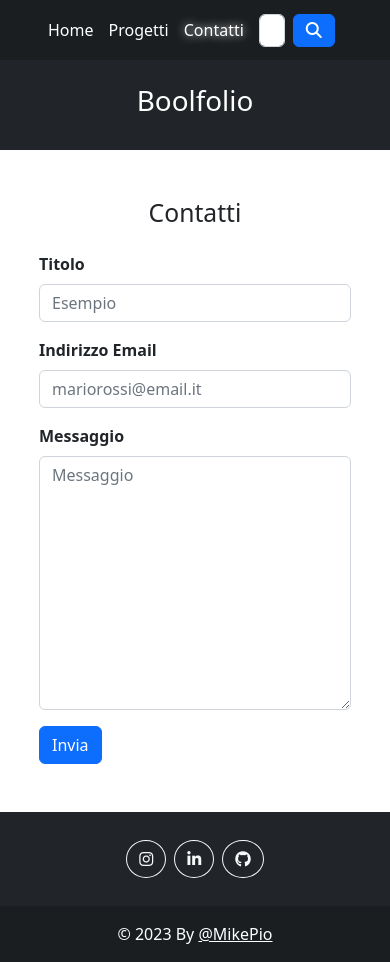
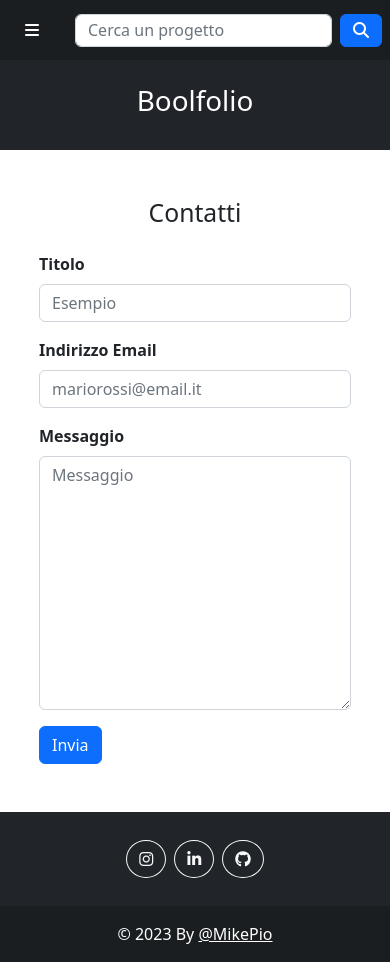
Before and after one commit to MikePio/vite-boolfolio, a Vue app: page /contatti in a window 390 px wide. Built offline with nearby package versions, Linux system fonts and the light colour scheme.

Commit message:
Added sidebar with transitions Added other UI improvements

```diff
--- a/src/App.vue
+++ b/src/App.vue
@@ -2,18 +2,23 @@
 
 import Header from './components/partials/Header.vue'
 import Footer from './components/partials/Footer.vue'
+import Sidebar from './components/partials/Sidebar.vue'
+
+import { store } from './data/store/store'
 
 export default {
   name: 'App',
 
   data(){
     return{
+      store
     }
   },
 
   components:{
     Header,
-    Footer
+    Footer,
+    Sidebar
   },
 
 }
@@ -21,14 +26,17 @@ export default {
 </script>
 
 <template>
-  <div>
+  <div :class="store.showSidebar ? 'overflow-y-hidden' : ''">
+    <transition name="sidebar-transition" mode="out-in">
+      <Sidebar/>
+    </transition>
     <Header/>
     <main style="min-height: calc(100vh - 60px - 90px - 150px); max-width: 90%;" class="p-md-5 py-5 mx-auto">
       <!-- //* router con le transizioni di quando si passa da una pagina all'altra -->
       <router-view v-slot="{ Component, route }">
         <transition name="fade" mode="out-in">
           <div :key="route.name">
-            <component :is="Component" />
+            <component :is="Component"/>
           </div>
         </transition>
       </router-view>
@@ -42,7 +50,14 @@ export default {
 body{
   // todo da eliminare provvisorio
   // background-color: #4338CA;
-  overflow-x: hidden;
+  // overflow-x: hidden;
+}
+
+.overflow-y-hidden{
+  overflow-y: hidden;
+  // height: 100vh;
+  // oppure
+  max-height: 100vh;
 }
 
 //* transizioni quando si passa da una pagina all'altra
@@ -56,4 +71,15 @@ body{
 .fade-leave-to {
   opacity: 0;
 }
+
+//* transition per la sidebar
+.sidebar-transition-enter-active,
+.sidebar-transition-leave-active {
+  transition: transform 0.4s ease-in-out;
+}
+
+.sidebar-transition-enter-from,
+.sidebar-transition-leave-to {
+  transform: translateX(-100%);
+}
 </style>
--- a/src/components/partials/Header.vue
+++ b/src/components/partials/Header.vue
@@ -1,5 +1,6 @@
 <script>
 import SearchBar from "./SearchBar.vue"
+import { store } from "../../data/store/store"
 
 export default {
   name: 'Header',
@@ -10,7 +11,16 @@ export default {
 
   data(){
     return{
+      store,
+      // showSidebar: false,
 
+    }
+  },
+
+  methods: {
+    toggleSidebar() {
+      store.showSidebar = !store.showSidebar;
+      // console.log(store.showSidebar);
     }
   }
 
@@ -20,22 +30,20 @@ export default {
 <template>
 <header class="bg-dark" style="max-height: 165px;">
 
-  <nav class="px-5 d-flex justify-content-between" style="background-color: rgba(0, 0, 0, 0.2); height: 60px; max-height: 60px;">
-    <ul>
+  <nav class="px-2 px-sm-5 d-flex justify-content-between" style="background-color: rgba(0, 0, 0, 0.2); height: 60px; max-height: 60px;">
+    <!-- //* compare da 576px in giù  -->
+    <div class="side-toggle-btn my-auto me-auto">
+      <button class="btn-dark-c" @click.prevent="toggleSidebar()"><i class="fa fa-bars"></i></button>
+    </div>
+
+  <!-- //* compare sopra i 576px  -->
+    <ul class="nav-list">
       <li>
         <router-link :to="{name: 'home'}">Home</router-link>
       </li>
       <li>
         <router-link :to="{name: 'projects'}">Progetti</router-link>
       </li>
-      <!--
-      <li>
-        <router-link :to="{name: 'types'}">Tipi</router-link>
-      </li>
-      <li>
-        <router-link :to="{name: 'technologies'}">Tecnologie</router-link>
-      </li>
-      -->
       <li>
         <router-link :to="{name: 'contacts'}">Contatti</router-link>
       </li>
@@ -58,6 +66,9 @@ export default {
 @use '../../scss/main.scss' as *;
   header{
     nav{
+      .side-toggle-btn{
+        display: none;
+      }
       ul{
         list-style: none;
         height: 100%;
@@ -84,4 +95,35 @@ export default {
     }
   }
 
+.btn-dark-c{
+  // background-color: #212529 !important;
+  background-color: #1A1E21 !important;
+  display: inline-block;
+  padding: 0.5rem 1rem;
+  font-size: 1rem;
+  line-height: 1.5;
+  border-radius: 0.25rem;
+  text-align: center;
+  vertical-align: middle;
+  cursor: pointer;
+  color: #fff;
+  border: 1px solid transparent;
+  text-decoration: none;
+  transition: background-color 0.15s ease-in-out, border-color 0.15s ease-in-out;
+}
+
+// da 0px fino a 576px
+@media screen and (max-width: 576px) {
+    header{
+      nav{
+        .side-toggle-btn{
+          display: block;
+          }
+        ul{
+          display: none;
+        }
+      }
+    }
+
+}
 </style>
--- a/src/components/partials/SearchBar.vue
+++ b/src/components/partials/SearchBar.vue
@@ -53,7 +53,7 @@ export default {
         type="text"
         @keyup.enter="getApiSearch"
       >
-      <button type="submit" @click="getApiSearch" class="btn btn-primary me-3 d-flex justify-content-center align-items-center"><i class="fa-solid fa-magnifying-glass"></i></button>
+      <button type="submit" @click="getApiSearch" class="btn btn-primary d-flex justify-content-center align-items-center"><i class="fa-solid fa-magnifying-glass"></i></button>
     </form>
 
   </div>
--- /dev/null
+++ b/src/components/partials/Sidebar.vue
@@ -0,0 +1,104 @@
+<script>
+import { store } from "../../data/store/store"
+
+export default {
+  name: 'Sidebar',
+
+  components:{
+
+  },
+
+  data(){
+    return{
+      store,
+      // showSidebar: false,
+
+    }
+  },
+
+  methods: {
+    toggleSidebar() {
+      store.showSidebar = !store.showSidebar;
+      // console.log(store.showSidebar);
+    }
+  }
+
+}
+</script>
+
+<template>
+<!-- //! v-show non funziona se c'è lo style inline es: style="width: 280px; height: 100vh;" -->
+<div v-show="store.showSidebar">
+<!-- oppure -->
+<!-- <div :class="{ 'd-block': store.showSidebar, 'd-none': !store.showSidebar }"> -->
+  <div class="d-flex sidebar-custom">
+    <div class="d-flex flex-column flex-shrink-0 p-3 text-dark bg-white shadow-top rounded-end" style="width: 280px; height: 100vh;">
+      <router-link :to="{name: 'home'}" class="d-flex align-items-center justify-content-between mb-md-0 me-md-auto link-dark text-decoration-none">
+        <h2 class="my-2">Boolfolio</h2>
+        <button class="btn-dark-c" @click.prevent="toggleSidebar()"><i class="fa fa-times"></i></button>
+      </router-link>
+      <hr>
+      <ul class="nav nav-pills flex-column mb-auto">
+        <li class="nav-item">
+          <router-link :to="{name: 'home'}" @click.prevent="toggleSidebar()" class="nav-link text-dark " aria-current="page">
+            <svg class="bi me-2" width="16" height="16"></svg>
+            <i class="fa-solid fa-house"></i> Home
+          </router-link>
+        </li>
+        <li class="nav-item">
+          <router-link :to="{name: 'projects'}" @click.prevent="toggleSidebar()" class="nav-link text-dark " aria-current="page">
+            <svg class="bi me-2" width="16" height="16"></svg>
+            <i class="fa-solid fa-list-ul"></i> Progetti
+          </router-link>
+        </li>
+        <li class="nav-item">
+          <router-link :to="{name: 'contacts'}" @click.prevent="toggleSidebar()" class="nav-link text-dark " aria-current="page">
+            <svg class="bi me-2" width="16" height="16"></svg>
+            <i class="fa-solid fa-address-card"></i> Contatti
+          </router-link>
+        </li>
+      </ul>
+    </div>
+    <div class="bg-black opacity-50" style="width: calc(100vw - 280px);" @click.prevent="toggleSidebar()"></div>
+  </div>
+</div>
+</template>
+
+<style lang="scss" scoped>
+@use '../../scss/main.scss' as *;
+
+.sidebar-custom{
+  position: absolute;
+  top: 0px;
+  left: 0px;
+  // bottom: 0px;
+  // right: 0px;
+  z-index: 10;
+  // height: max-content;
+}
+
+.btn-dark-c{
+  // background-color: #212529 !important;
+  background-color: #1A1E21 !important;
+  display: inline-block;
+  padding: 0.5rem 1rem;
+  font-size: 1rem;
+  line-height: 1.5;
+  border-radius: 0.25rem;
+  text-align: center;
+  vertical-align: middle;
+  cursor: pointer;
+  color: #fff;
+  border: 1px solid transparent;
+  text-decoration: none;
+  transition: background-color 0.15s ease-in-out, border-color 0.15s ease-in-out;
+}
+
+.nav-item{
+  .active{
+    background-color: #212529 !important;
+    // background-color: #1A1E21 !important;
+    color: #fff !important;
+  }
+}
+</style>
--- a/src/data/store/store.js
+++ b/src/data/store/store.js
@@ -31,6 +31,8 @@ export const store = reactive({
   //* per far scomparire il paginate della ricerca e far comparire quello di default
   showPaginateForSearch: false,
   toSearch: '',
+  // sidebar
+  showSidebar: false,
 
   getApiSearchPaginate(pageNumber){
     //! aggiungere obbligatoriamente un loader perché, ad esempio, se richiamo this.project.name prima che venga effettuata la chiamata api si genera un errore
```
Also changed, not shown: src/components/pages/Home.vue (+16 -6 lines).
